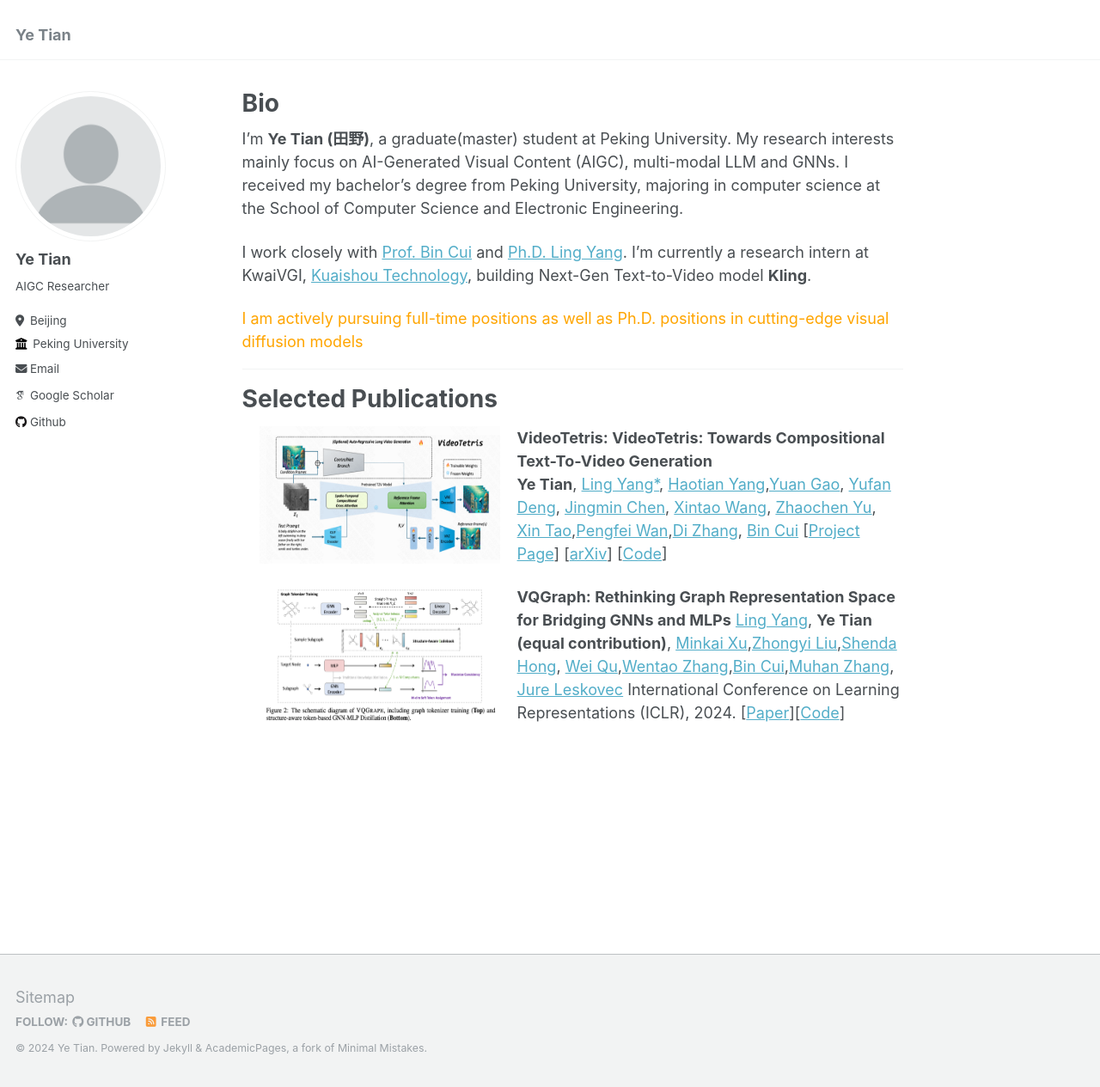
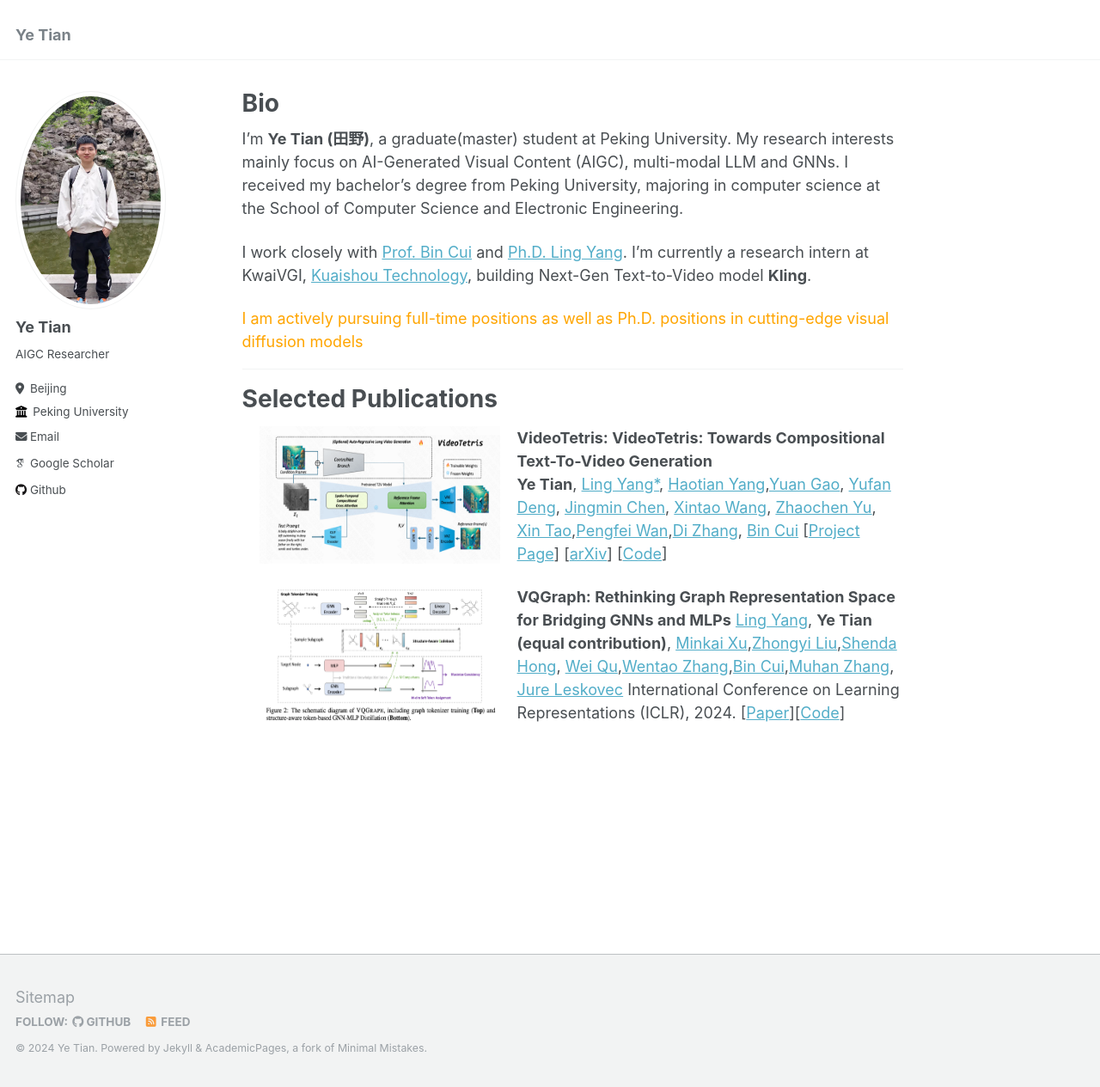
Before and after one commit to tyfeld/tyfeld.github.io, a Jekyll site: the page built from _pages/about.md, in a window 1280 px wide and 1265 px high. Shown: the whole window at 86% size. Built offline with Jekyll 4.4.1, drawn with Linux system fonts in a browser that asks for light colours; some web fonts are replaced.

Commit message:
Update _config.yml

```diff
--- a/_config.yml
+++ b/_config.yml
@@ -21,7 +21,7 @@ repository               : "tyfeld/tyfeld.github.io"
 #               Additional customization can be done by editing /_includes/author-profile.html
 author:
   # Biographic information
-  avatar           : "profile.png"
+  avatar           : "my.jpg"
   name             : "Ye Tian"
   # pronouns         : # example: "she/her"
   bio              : "AIGC Researcher"
```
